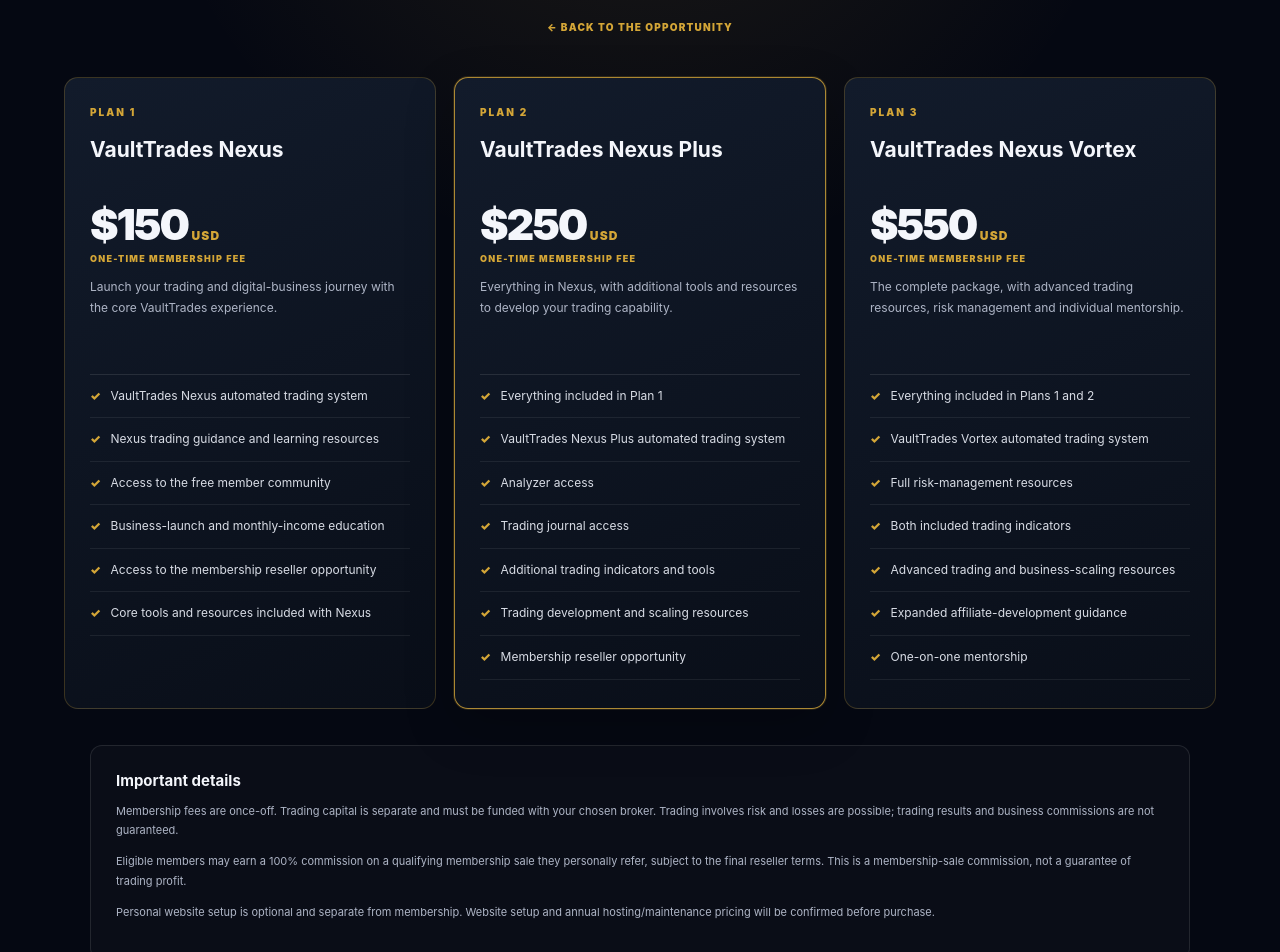
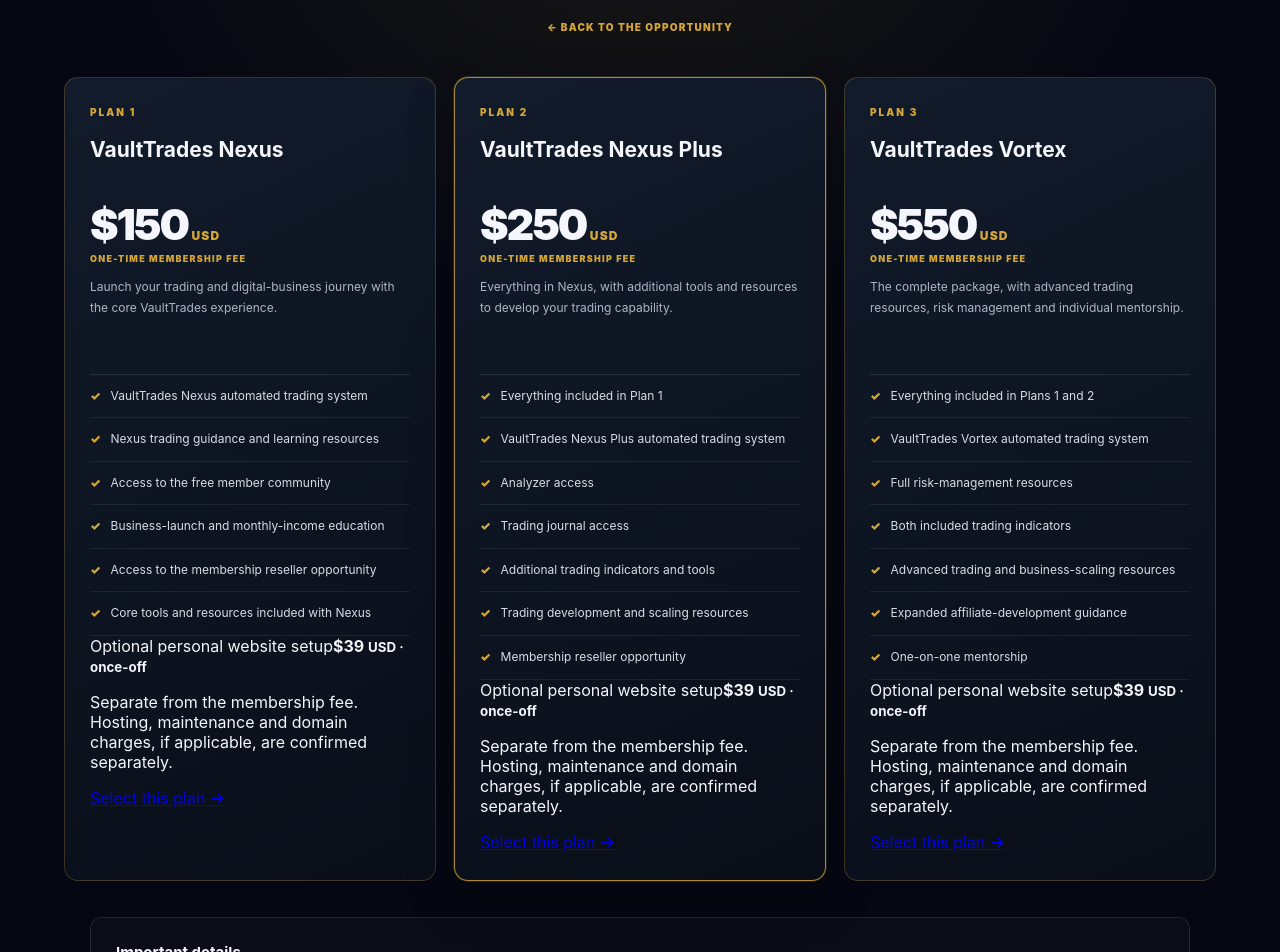
Before and after one commit to iyandatalks/vaulttrades, a Next.js app: page /plans in a window 1280 px wide. Shown: the part 240-1192 px from the top of the page. Built offline with nearby package versions, Linux system fonts and the light colour scheme.

Commit message:
Add membership selection and optional website setup pricing

```diff
--- a/app/plans/page.tsx
+++ b/app/plans/page.tsx
@@ -3,9 +3,8 @@ import "./plans.css";
 
 const plans = [
   {
-    number: "PLAN 1",
-    name: "VaultTrades Nexus",
-    price: "$150",
+    number: "PLAN 1", code: "nexus",
+    name: "VaultTrades Nexus", price: "$150",
     intro: "Launch your trading and digital-business journey with the core VaultTrades experience.",
     features: [
       "VaultTrades Nexus automated trading system",
@@ -17,9 +16,8 @@ const plans = [
     ],
   },
   {
-    number: "PLAN 2",
-    name: "VaultTrades Nexus Plus",
-    price: "$250",
+    number: "PLAN 2", code: "nexus_plus",
+    name: "VaultTrades Nexus Plus", price: "$250",
     intro: "Everything in Nexus, with additional tools and resources to develop your trading capability.",
     featured: true,
     features: [
@@ -33,9 +31,8 @@ const plans = [
     ],
   },
   {
-    number: "PLAN 3",
-    name: "VaultTrades Nexus Vortex",
-    price: "$550",
+    number: "PLAN 3", code: "vortex",
+    name: "VaultTrades Vortex", price: "$550",
     intro: "The complete package, with advanced trading resources, risk management and individual mentorship.",
     features: [
       "Everything included in Plans 1 and 2",
@@ -67,14 +64,20 @@ export default function PlansPage() {
             <div className="vt-plan-once">ONE-TIME MEMBERSHIP FEE</div>
             <p className="vt-plan-intro">{plan.intro}</p>
             <ul>{plan.features.map((feature) => <li key={feature}><span aria-hidden="true">✓</span>{feature}</li>)}</ul>
+            <div className="vt-plan-addon">
+              <span>Optional personal website setup</span>
+              <strong>$39 <small>USD · once-off</small></strong>
+              <p>Separate from the membership fee. Hosting, maintenance and domain charges, if applicable, are confirmed separately.</p>
+            </div>
+            <Link className="vt-plan-select" href={`/membership/checkout?plan=${plan.code}`}>Select this plan <span>→</span></Link>
           </article>
         ))}
       </section>
       <section className="vt-plan-notes">
         <h2>Important details</h2>
         <p>Membership fees are once-off. Trading capital is separate and must be funded with your chosen broker. Trading involves risk and losses are possible; trading results and business commissions are not guaranteed.</p>
-        <p>Eligible members may earn a 100% commission on a qualifying membership sale they personally refer, subject to the final reseller terms. This is a membership-sale commission, not a guarantee of trading profit.</p>
-        <p>Personal website setup is optional and separate from membership. Website setup and annual hosting/maintenance pricing will be confirmed before purchase.</p>
+        <p>Eligible members may earn commission on qualifying membership sales they personally refer, subject to the final reseller terms. This is a membership-sale commission, not a guarantee of trading profit.</p>
+        <p>Personal website setup is optional and separate from membership. The optional setup fee is $39 once-off. Any annual hosting, maintenance or domain charges will be confirmed separately before purchase.</p>
       </section>
     </main>
   );
```
